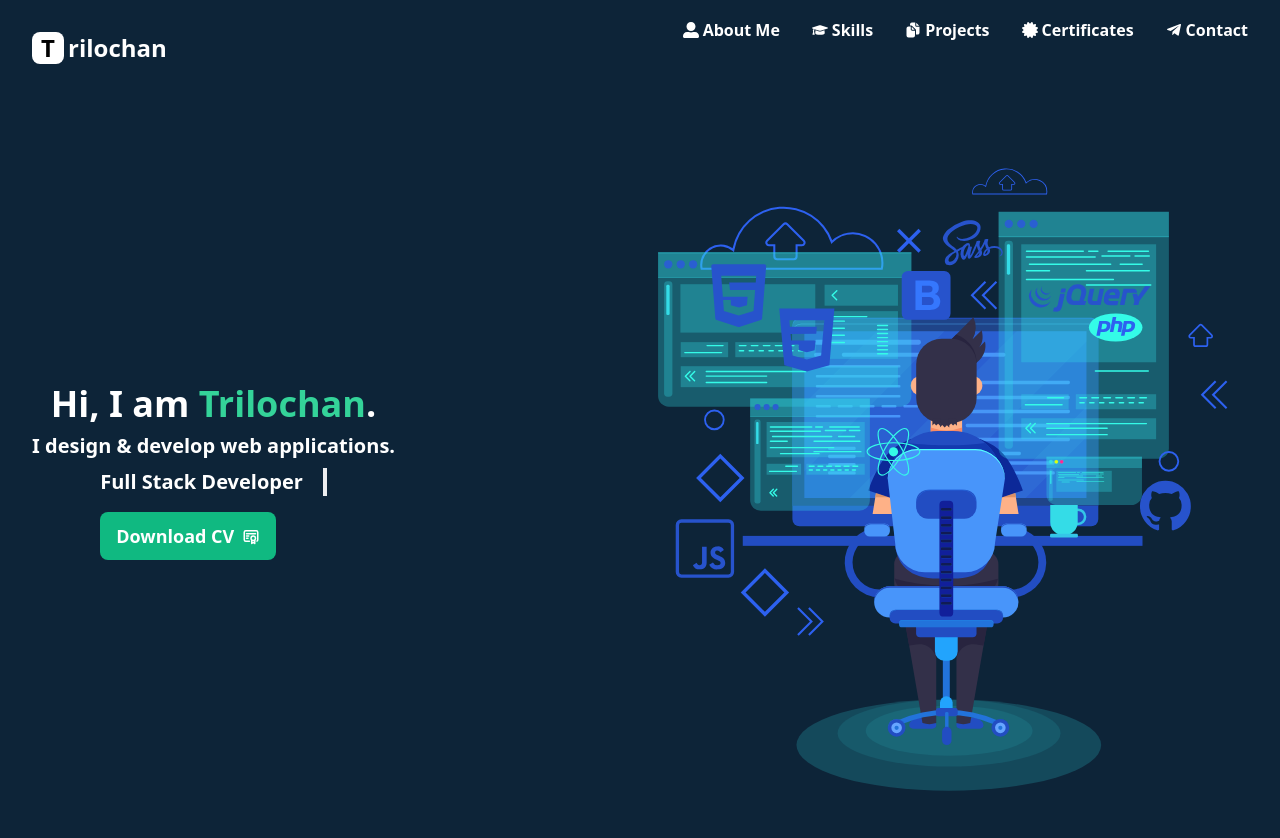
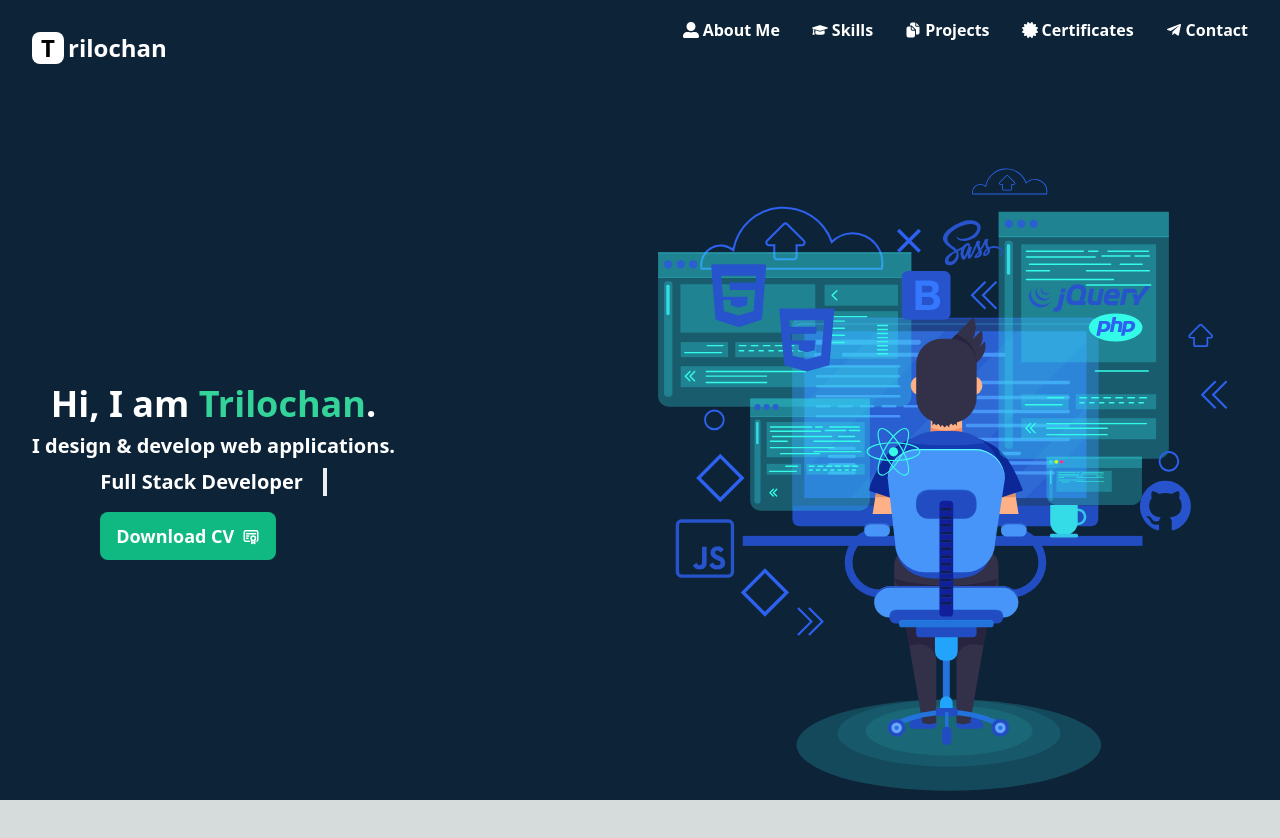
Before and after one commit to Trilochan-dev/Portfolio, a Next.js app: page / in a window 1280 px wide. Shown: the top 838 px of the page. After the commit the page ends 800 px from the top, so only its background shows below. Built offline with nearby package versions, Linux system fonts and the light colour scheme.

Commit message:
Update Layout.tsx

```diff
--- a/src/components/Layout.tsx
+++ b/src/components/Layout.tsx
@@ -1,102 +1,38 @@
-import { FaHome } from 'react-icons/fa';
-import { IoIosContact, IoLogoGithub, IoLogoWhatsapp } from 'react-icons/io';
-import { HiCode } from 'react-icons/hi';
-import { TbCertificate } from 'react-icons/tb';
-import { HiOutlineDocumentText } from 'react-icons/hi';
-import { FiMail } from 'react-icons/fi';
-import { GrLinkedinOption } from 'react-icons/gr';
-import { MdWifiCalling, MdOutgoingMail } from 'react-icons/md';
-import { useState } from 'react';
 import { useRouter } from 'next/router';
-import Banner from './AllPages/Banner';
 import Navbar from './AllPages/Navbar';
-
 import { motion, AnimatePresence } from "framer-motion";
 
-const variants = {
-    in: {
-        opacity: 1,
-        scale: 1,
-        y: 0,
-        transition: {
-            duration: 1.5,
-            delay: 0.2
-        }
-    },
-    out: {
-        opacity: 0,
-        scale: 1,
-        y: 100,
-        transition: {
-            duration: 1.5
-        }
-    }
-};
-
 export default function Layout({ children }: any) {
-    const [isActive, setIsActive] = useState(1) as any;
     const { asPath } = useRouter();
 
     return (
         <>
-            <div className=" h-full  overflow-hidden">
-                {/* <div className=" text-center text-[#9d8080] font-bold cursor-pointer h-screen bg-[#1f2849] w-12 justify-between flex flex-col pb-4">
-                    <p className="text-4xl text-emerald-500 bg-black py-4">T</p>
-                    <div className="flex flex-col gap-4 items-center text-[20px]">
-                        <p className={`${isActive == 1 && "text-emerald-500"} hover:text-emerald-500`} onClick={() => handleClick(1, "")}><FaHome /></p>
-                        <p className={`${isActive == 2 && "text-emerald-500"} hover:text-emerald-500`} onClick={() => handleClick(2, "about")}><IoIosContact /></p>
-                        <p className={`${isActive == 3 && "text-emerald-500"} hover:text-emerald-500`} onClick={() => handleClick(3, "skills")}><HiCode /></p>
-                        <p className={`${isActive == 5 && "text-emerald-500"} hover:text-emerald-500`} onClick={() => handleClick(5, "projects")}><HiOutlineDocumentText /></p>
-                        <p className={`${isActive == 4 && "text-emerald-500"} hover:text-emerald-500`} onClick={() => handleClick(4, "certificate")}><TbCertificate /></p>
-                        <p className={`${isActive == 6 && "text-emerald-500"} hover:text-emerald-500`} onClick={() => handleClick(6, "contact")}><FiMail /></p>
+            <AnimatePresence initial={true}>
+                <motion.div
+                    initial={{ opacity: 0 }}
+                    animate={{ opacity: 1 }}
+                    transition={{ ease: 'easeInOut', duration: 1.5, delay: 0.2 }}
+                    className='flex flex-col justify-between h-screen gap-8'
+                >
+                    <div className='w-full max-w-final h-4 mb-8 mx-auto'>
+                        <Navbar />
                     </div>
-                    <div className="flex flex-col gap-2 items-center text-[16px]">
-                        <p className='hover:text-blue-500'> <GrLinkedinOption /> </p>
-                        <p className='hover:text-red-600'> <MdOutgoingMail /> </p>
-                        <p className='hover:text-green-300'> <IoLogoWhatsapp /></p>
-                        <p className='hover:text-cyan-300'> <MdWifiCalling /></p>
-                        <p className='hover:text-black'> <IoLogoGithub /></p>
-                    </div>
-                </div> */}
-                <div className='max-w-[1640px] m-auto h-8 mb-12'>
-                    <Navbar />
-                </div>
-                <div className='h-[calc(100%-32px)] '>
-                    <AnimatePresence initial={false}>
+                    <div className='w-full h-[calc(100%-40px)] mx-auto relative'>
                         <motion.div
                             key={asPath}
-                            variants={variants}
-                            animate="in"
-                            initial="out"
+                            initial={{ opacity: 0 }}
+                            animate={{ opacity: 1 }}
+                            transition={{
+                                ease: 'easeInOut',
+                                duration: 1.5,
+                                delay: 0.5,
+                            }}
                         >
                             {children}
                         </motion.div>
-                    </AnimatePresence>
-                </div>
-
-
-                {/* <div>
-                    <Banner />
-                </div> */}
-                {/* <div className="relative">
-        <img src="/images/banners.png" className="h-screen  w-full bg-cover"/>
-            <div className="absolute top-[45%] right-[30%] flex justify-center items-center flex-col">
-            <div className="w-max text-center">
-                <h1 className="w-full pr-5 text-4xl text-white font-bold"> Hi, I am <span className="text-emerald-400">Trilochan</span>. </h1>
-                </div>
-                <p className="text-4xl font-bold text-white pl-2">I design & develop web applications.</p>
-
-                <div className="w-max text-center">
-                 <h1 className=" animate-typing overflow-hidden whitespace-nowrap border-r-4 border-r-white pr-5 text-xl text-white font-bold text-center"> Full Stack Developer </h1>
-
-                 <button className='bg-emerald-500 text-white px-4 py-1.5 my-4 rounded-lg uppercase font-bold text-xs'>Contact Me</button>
-                </div>
-                </div>
-
-
-        </div> */}
-
-            </div>
+                    </div>
+                </motion.div>
+            </AnimatePresence >
         </>
     )
 }
```
